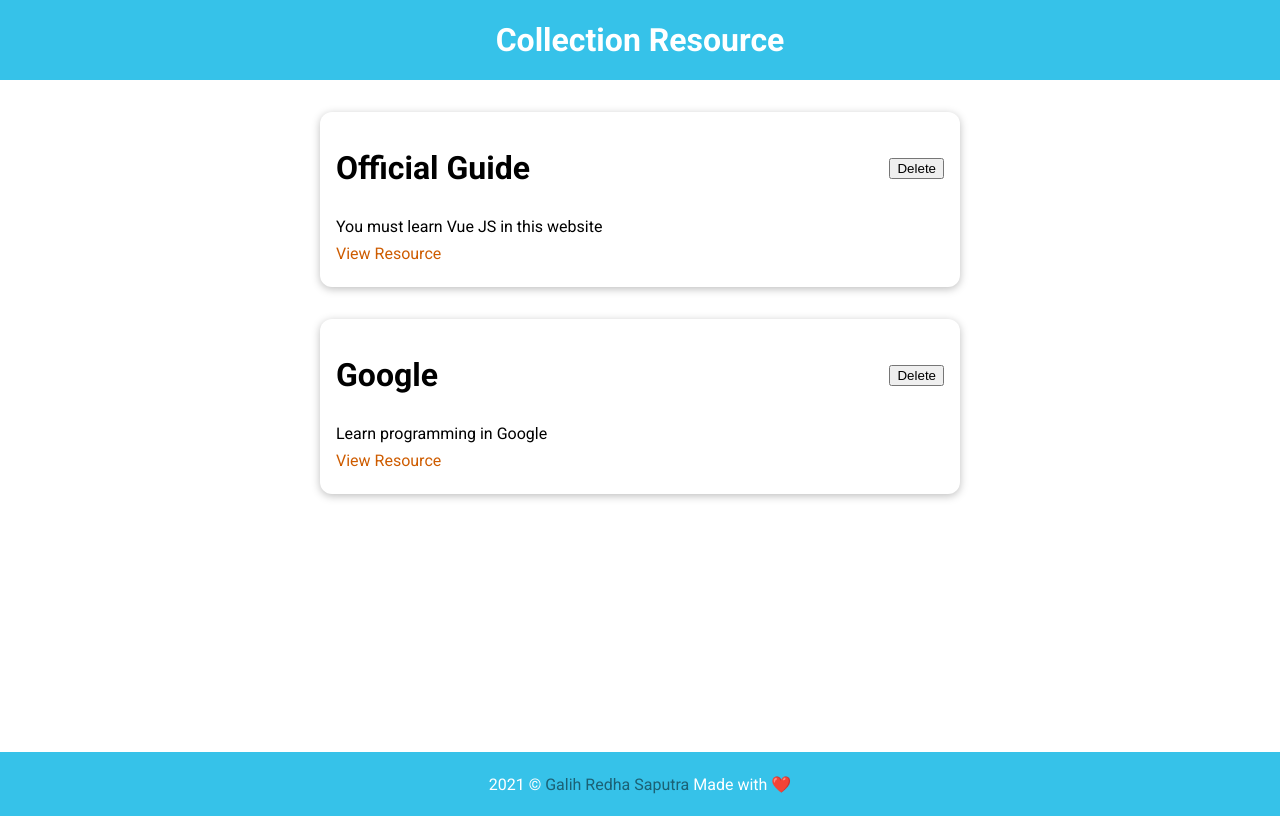
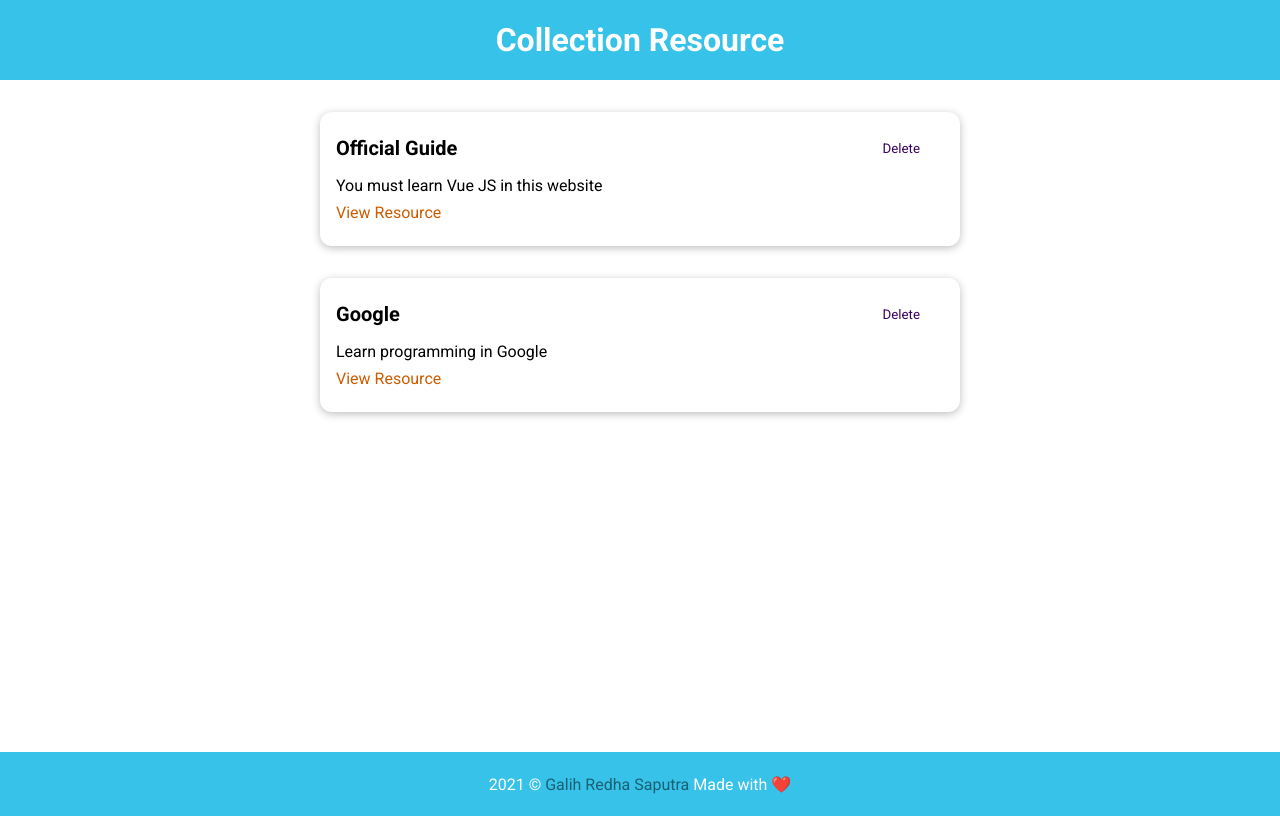
Before and after one commit to xredha/collection-resource, a Vue app: page / in a window 1280 px wide. Built offline with nearby package versions, Linux system fonts and the light colour scheme.

Commit message:
add base button

```diff
--- /dev/null
+++ b/src/components/UI/BaseButton.vue
@@ -0,0 +1,39 @@
+<template>
+  <button :type="type" :class="mode">
+    <slot></slot>
+  </button>
+</template>
+
+<script>
+export default {
+  props: ['type', 'mode']
+}
+</script>
+
+<style scoped>
+button {
+  padding: 0.75rem 1.5rem;
+  font-family: inherit;
+  background-color: #3a0061;
+  border: 1px solid #3a0061;
+  color: white;
+  cursor: pointer;
+}
+
+button:hover,
+button:active {
+  background-color: #270041;
+  border-color: #270041;
+}
+
+.flat {
+  background-color: transparent;
+  color: #3a0061;
+  border: none;
+}
+
+.flat:hover,
+.flat:active {
+  background-color: #edd2ff;
+}
+</style>
--- a/src/components/learning-resources/LearningResource.vue
+++ b/src/components/learning-resources/LearningResource.vue
@@ -2,8 +2,8 @@
   <li>
     <base-card>
       <div id="title">
-        <h1>{{ title }}</h1>
-        <button>Delete</button>
+        <h3>{{ title }}</h3>
+        <base-button mode="flat">Delete</base-button>
       </div>
       <p>{{ desc }}</p>
       <p><a :href="link" target="_blank">View Resource</a></p>
--- a/src/main.js
+++ b/src/main.js
@@ -1,9 +1,11 @@
 import { createApp } from "vue";
 import App from "./App.vue";
 import BaseCard from "./components/UI/BaseCard.vue";
+import BaseButton from "./components/UI/BaseButton.vue";
 
 const app = createApp(App);
 
 app.component("base-card", BaseCard);
+app.component("base-button", BaseButton)
 
 app.mount("#app");
```
